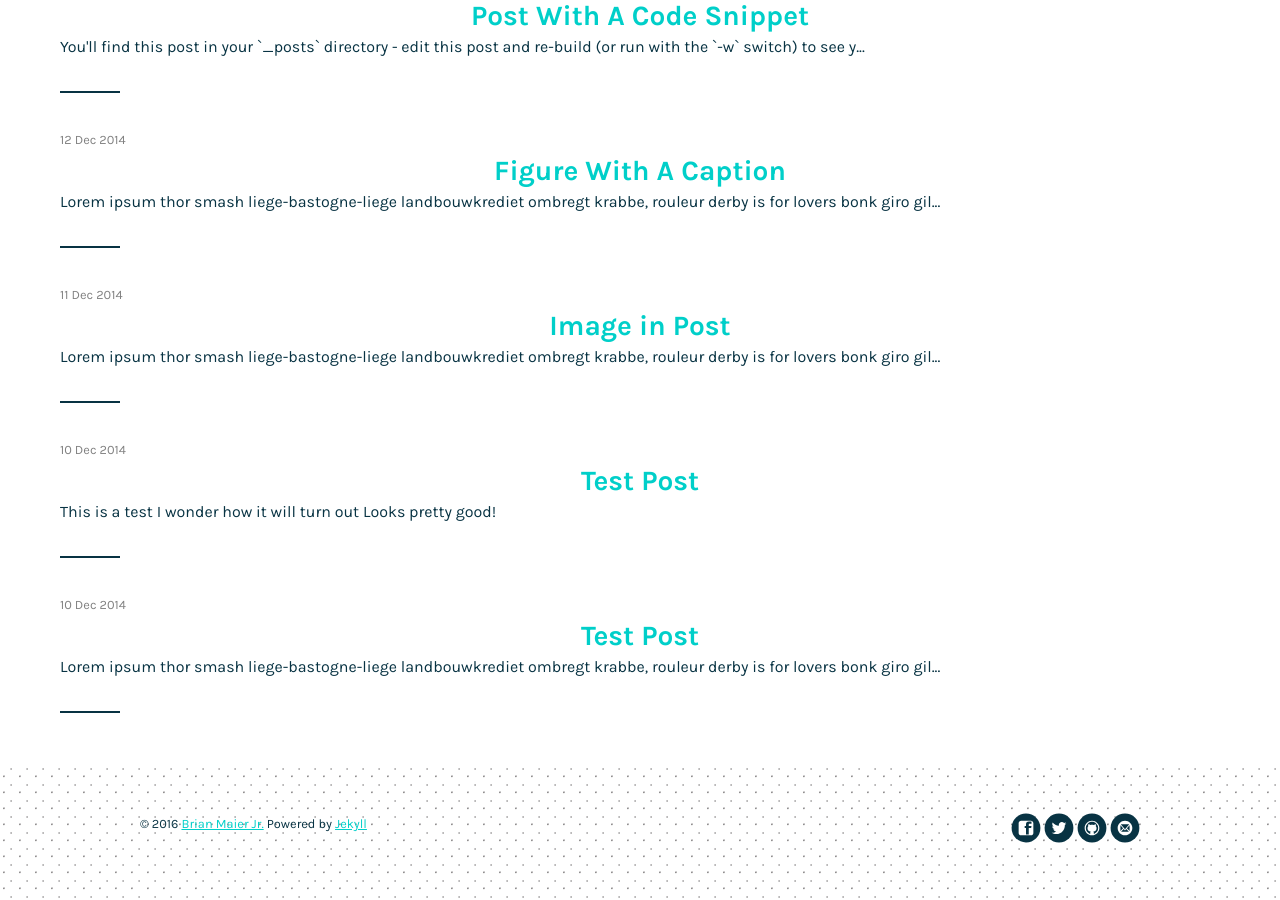
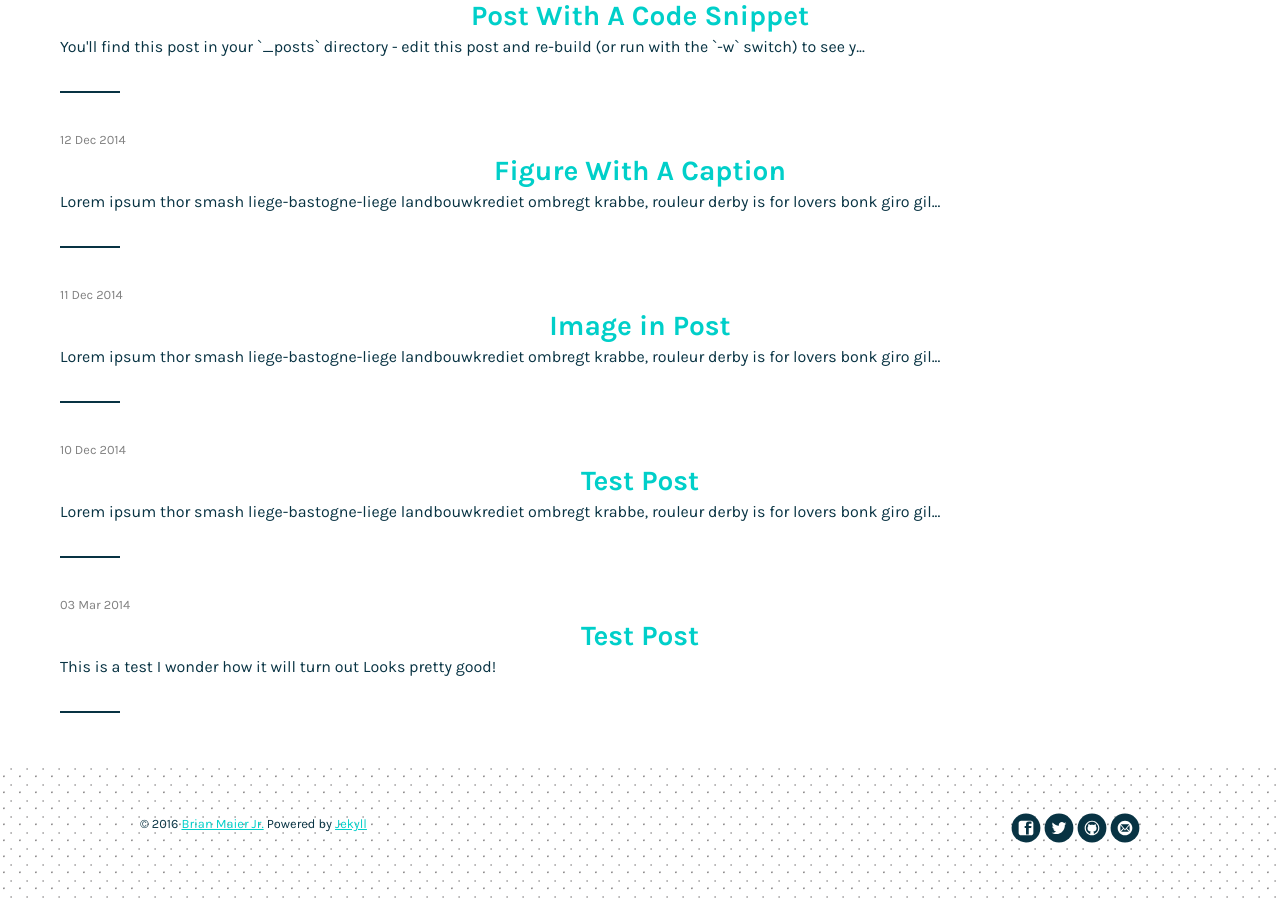
Before and after one commit to mpcousins/cousins, a Jekyll site: the page built from articles.md, in a window 1280 px wide and 900 px high, scrolled down 618 px. Built offline with Jekyll 4.4.1, drawn with Linux system fonts in a browser that asks for light colours; nearby versions of some CDN libraries; some web fonts are replaced.

Commit message:
Update 2016-03-03-test-post.markdown

```diff
--- a/_posts/2016-03-03-test-post.markdown
+++ b/_posts/2016-03-03-test-post.markdown
@@ -2,7 +2,7 @@
 published: true
 layout: post
 title:  "Test Post"
-date:   2014-12-10
+date:   2014-03-03
 ---
 
 
```
